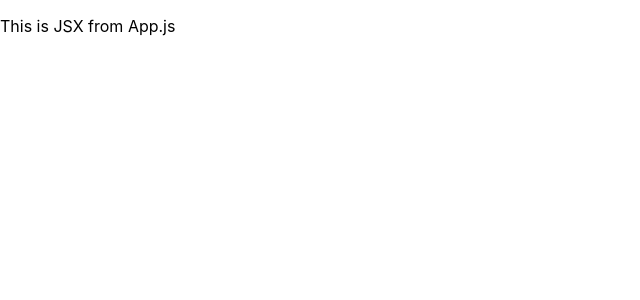
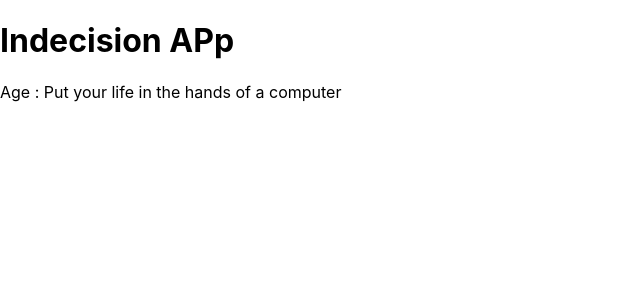
Before and after one commit to OCHIENGDAVIS/scrimba, a React (Create React App) app: page / in a window 1280 px wide. Shown: the top 300 px of the page, without its empty margins (0-640 px from the left). Built offline with nearby package versions, Linux system fonts and the light colour scheme.

Commit message:
jsx examples

```diff
--- a/src/App.js
+++ b/src/App.js
@@ -4,9 +4,18 @@ import './App.css'
 
 
 function App() {
-  console.log('App is running...')
-  let temlate = <p>This is JSX from App.js</p>
-  return  temlate
+  let app = {
+    title : 'Indecision APp',
+    subtitle : 'Put your life in the hands of a computer'
+  }
+  let appExpresssion = (
+    <div>
+      <h1>{app.title}</h1>
+      <p>Age : {app.subtitle}</p>
+    </div>
+  )
+
+  return  appExpresssion
 }
 
 export default App;
```
Also changed, not shown: 1 other file (tests, documents, lock files or other folders).
